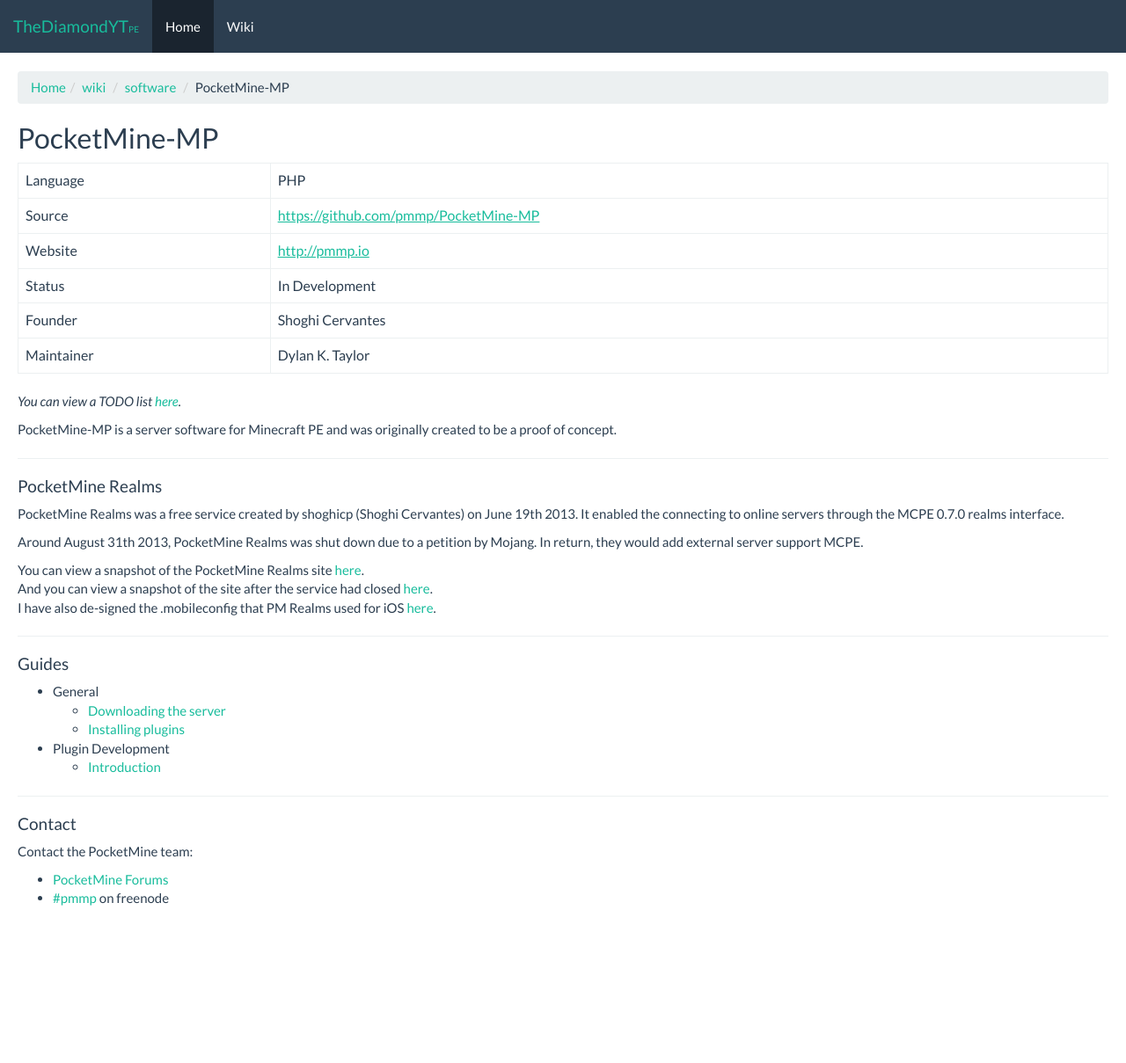
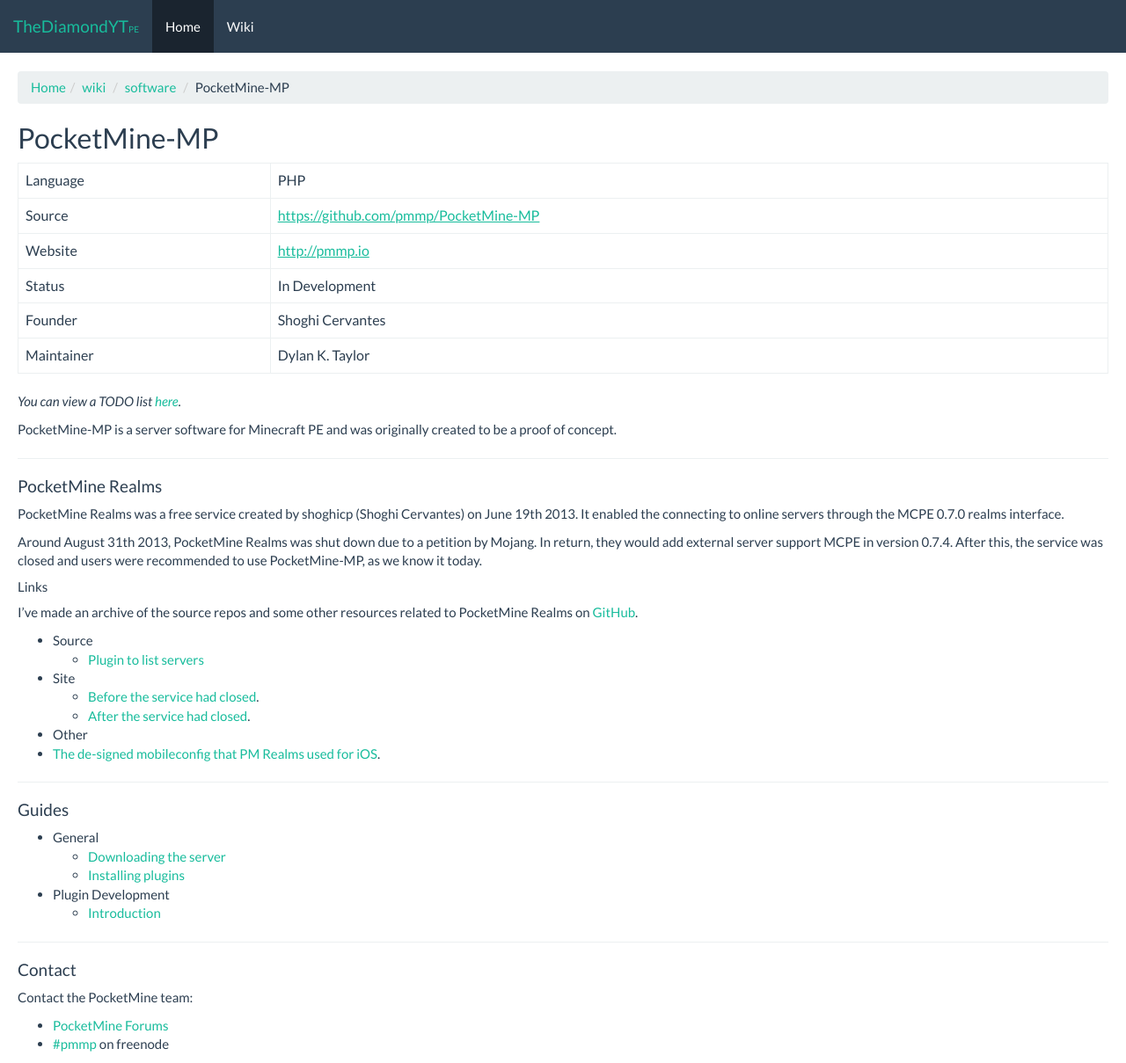
Before and after one commit to TheDiamondYT1/pe.thediamondyt.tk, a Jekyll site: the page built from _wiki/software/softwares/pocketmine/Info.md, in a window 1280 px wide. Shown: the whole page at 88% size. Built offline with Jekyll 4.4.1, drawn with Linux system fonts in a browser that asks for light colours; before the commit the page ends 1043 px from its top, so only the background shows below that.

Commit message:
Update PocketMine Realms info

```diff
--- a/_wiki/software/softwares/pocketmine/Info.md
+++ b/_wiki/software/softwares/pocketmine/Info.md
@@ -22,11 +22,18 @@
 PocketMine Realms was a free service created by shoghicp (Shoghi Cervantes) on June 19th 2013.
 It enabled the connecting to online servers through the MCPE 0.7.0 realms interface.
 
-Around August 31th 2013, PocketMine Realms was shut down due to a petition by Mojang. In return, they would add external server support MCPE.
+Around August 31th 2013, PocketMine Realms was shut down due to a petition by Mojang. In return, they would add external server support MCPE in version 0.7.4.
+After this, the service was closed and users were recommended to use PocketMine-MP, as we know it today.
 
-You can view a snapshot of the PocketMine Realms site [here](http://web.archive.org/web/20130811232607/http://realms.pocketmine.net/).
-And you can view a snapshot of the site after the service had closed [here](http://web.archive.org/web/20131001030747/realms.pocketmine.net).
-I have also de-signed the .mobileconfig that PM Realms used for iOS [here](http://dl.thediamondyt.tk/realms.mobileconfig).
+##### Links
+I've made an archive of the source repos and some other resources related to PocketMine Realms on [GitHub](https://github.com/PMArchive).
+* Source
+  * [Plugin to list servers](https://github.com/PMArchive/PMRealms-Plugin)
+* Site
+  * [Before the service had closed](http://web.archive.org/web/20130811232607/http://realms.pocketmine.net/).
+  * [After the service had closed](http://web.archive.org/web/20131001030747/realms.pocketmine.net).
+* Other
+ * [The de-signed mobileconfig that PM Realms used for iOS](http://dl.thediamondyt.tk/realms.mobileconfig).
 
 ---
 
```
